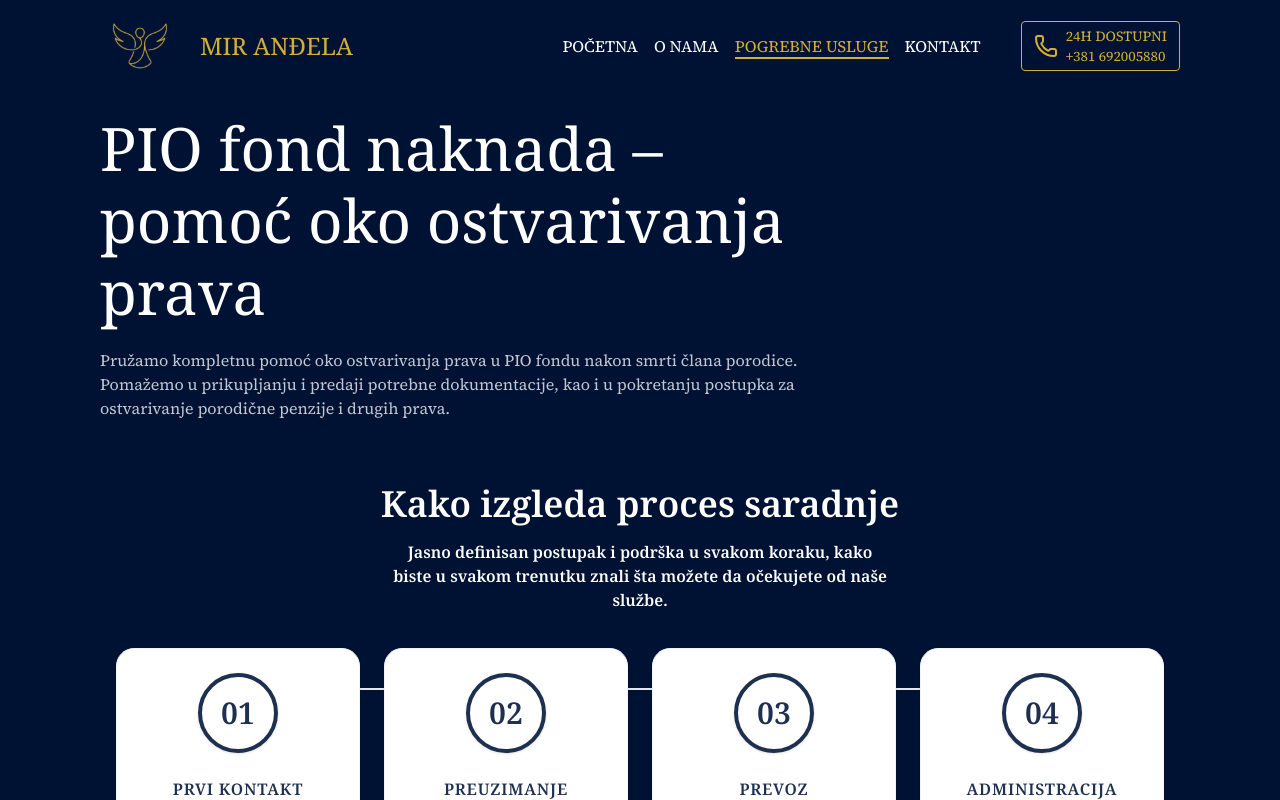
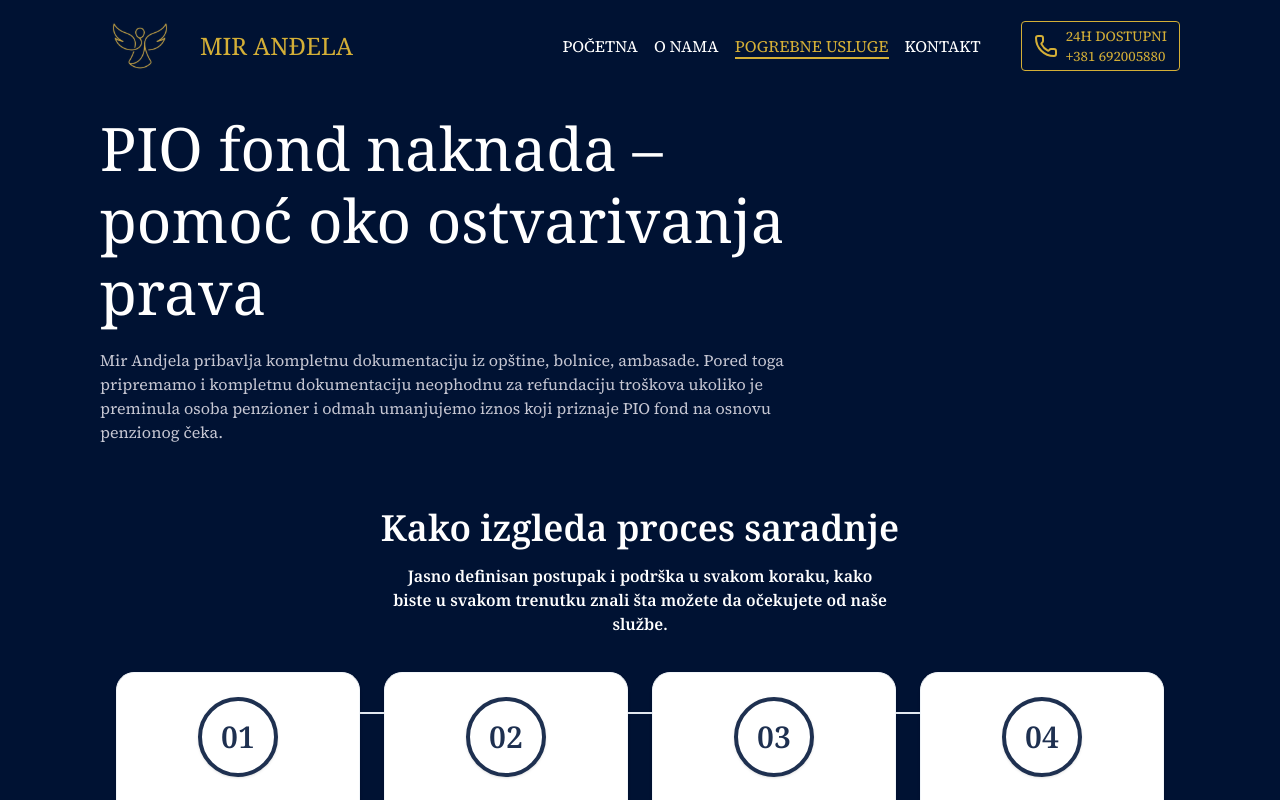
Before and after one commit to matkethekid/mirnadjela-ui, a Next.js app: page /pogrebne-usluge/pio-fond-naknada in a window 1280 px wide. Shown: the top 800 px of the page. Built offline with nearby package versions, Linux system fonts and the light colour scheme.

Commit message:
fix: change paragraph

```diff
--- a/app/(frontend)/pogrebne-usluge/pio-fond-naknada/page.tsx
+++ b/app/(frontend)/pogrebne-usluge/pio-fond-naknada/page.tsx
@@ -24,7 +24,7 @@ const page = () => {
                         PIO fond naknada – pomoć oko ostvarivanja prava
                     </h1>
                     <p className="text-[#C5C6D2] max-w-175">
-                        Pružamo kompletnu pomoć oko ostvarivanja prava u PIO fondu nakon smrti člana porodice. Pomažemo u prikupljanju i predaji potrebne dokumentacije, kao i u pokretanju postupka za ostvarivanje porodične penzije i drugih prava.
+                        Mir Andjela pribavlja kompletnu dokumentaciju iz opštine, bolnice, ambasade. Pored toga pripremamo i kompletnu dokumentaciju neophodnu za refundaciju troškova ukoliko je preminula osoba penzioner i odmah umanjujemo iznos koji priznaje PIO fond na osnovu penzionog čeka.
                     </p>
                 </div>
                 <Steps/>
```
